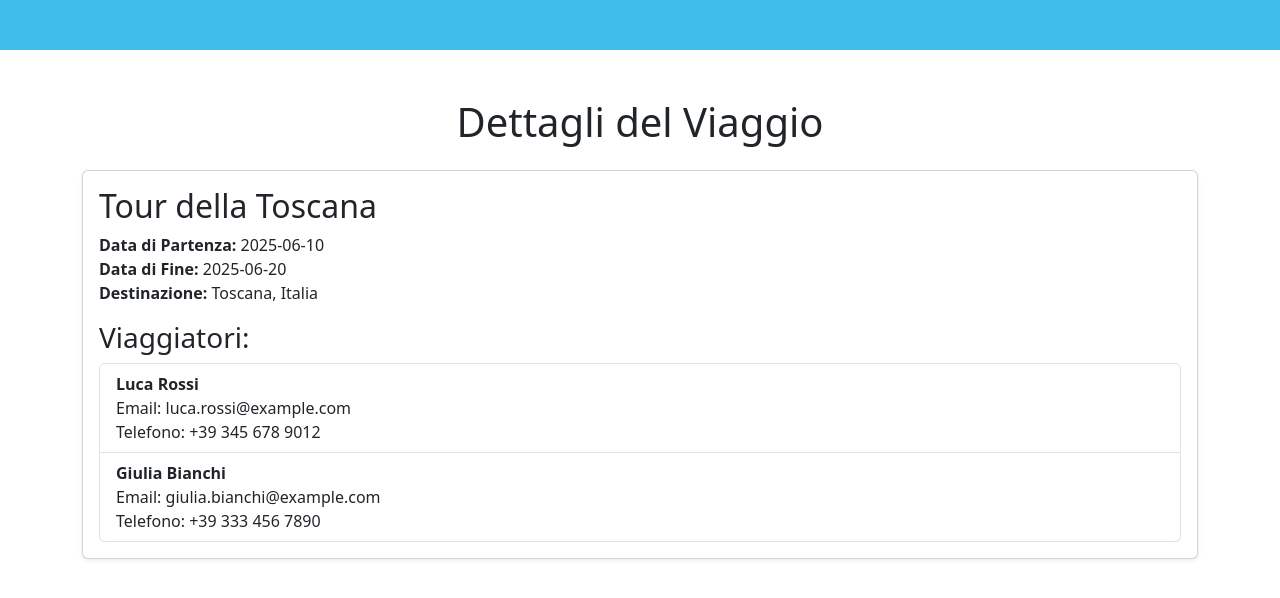
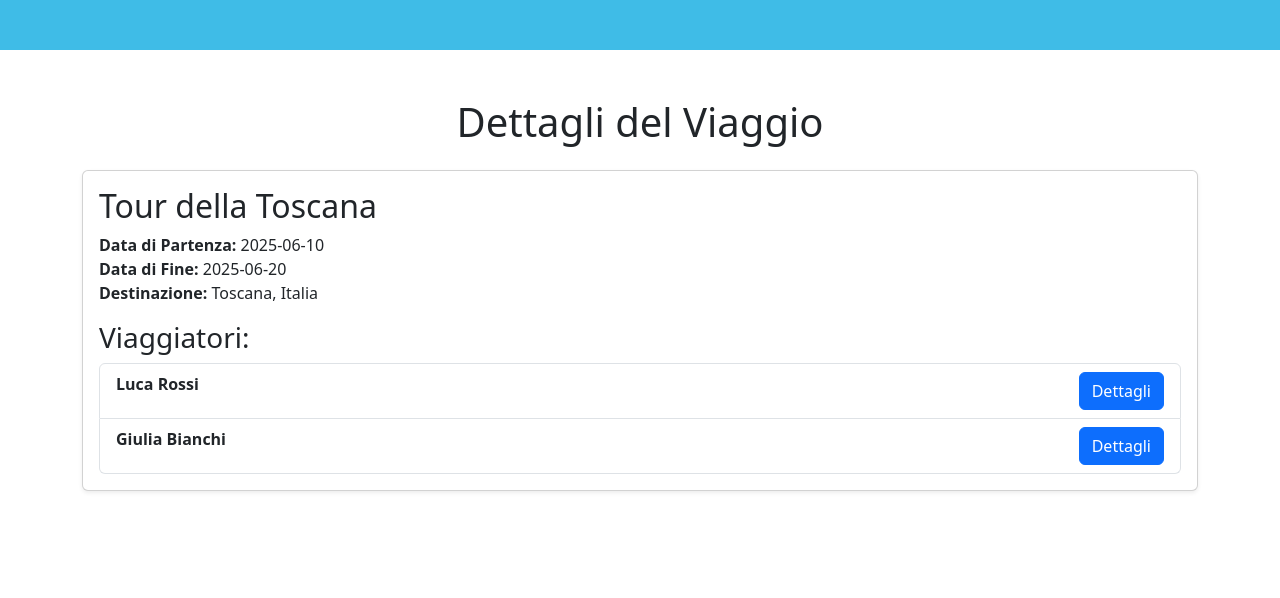
Before and after one commit to EnricoGenovese/rubrica-viaggi, a React (Vite) app: page /1 in a window 1280 px wide. Shown: the top 598 px of the page. Built offline with nearby package versions, Linux system fonts and the light colour scheme.

Commit message:
link x detaglio utente

```diff
--- a/src/pages/Travel.jsx
+++ b/src/pages/Travel.jsx
@@ -1,6 +1,7 @@
 import React from "react";
 import { trips } from "../model/data";
 import { useParams } from "react-router-dom";
+import { Link } from "react-router-dom";
 
 export default function Travel() {
   console.log(trips);
@@ -27,13 +28,17 @@ export default function Travel() {
           <ul className="list-group">
             {currentTrip.travelers.map((traveler) => (
               <li key={traveler.id} className="list-group-item">
-                <div>
+                <div className="d-flex justify-content-between ">
                   <strong>
                     {traveler.name} {traveler.surname}
                   </strong>
+                  <Link
+                    to={`/travellerInfo/${traveler.id}`}
+                    className="btn btn-primary"
+                  >
+                    Dettagli
+                  </Link>
                 </div>
-                <div>Email: {traveler.email}</div>
-                <div>Telefono: {traveler.phoneNumber}</div>
               </li>
             ))}
           </ul>
```
